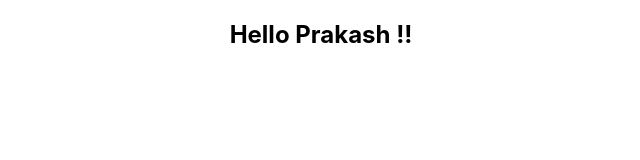
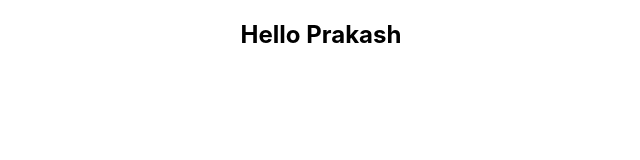
Before and after one commit to Prakashpreveen/React-JS, a React (Create React App) app: page / in a window 1280 px wide. Shown: the top 160 px of the page, without its empty margins (319-959 px from the left). Built offline with nearby package versions, Linux system fonts and the light colour scheme.

Commit message:
added context

```diff
--- a/src/Components/ContextAPI/ComponentC.js
+++ b/src/Components/ContextAPI/ComponentC.js
@@ -3,7 +3,11 @@ import ComponentE from "./ComponentE";
 
 export class ComponentC extends Component {
   render() {
-    return <ComponentE />;
+    return (
+      <div>
+        <ComponentE />
+      </div>
+    );
   }
 }
 
--- a/src/Components/ContextAPI/ComponentE.js
+++ b/src/Components/ContextAPI/ComponentE.js
@@ -3,7 +3,11 @@ import ComponentF from "./ComponentF";
 
 export class ComponentE extends Component {
   render() {
-    return <ComponentF />;
+    return (
+      <div>
+        <ComponentF />
+      </div>
+    );
   }
 }
 
--- a/src/Components/ContextAPI/ComponentF.js
+++ b/src/Components/ContextAPI/ComponentF.js
@@ -4,11 +4,13 @@ import { UserConsumer } from "./ContextDemo";
 export class ComponentF extends Component {
   render() {
     return (
-      <UserConsumer>
-        {(username) => {
-          return <h2>Hello {username} !!</h2>;
-        }}
-      </UserConsumer>
+      <div>
+        <UserConsumer>
+          {(username) => {
+            return <h2>Hello {username}</h2>;
+          }}
+        </UserConsumer>
+      </div>
     );
   }
 }
```
